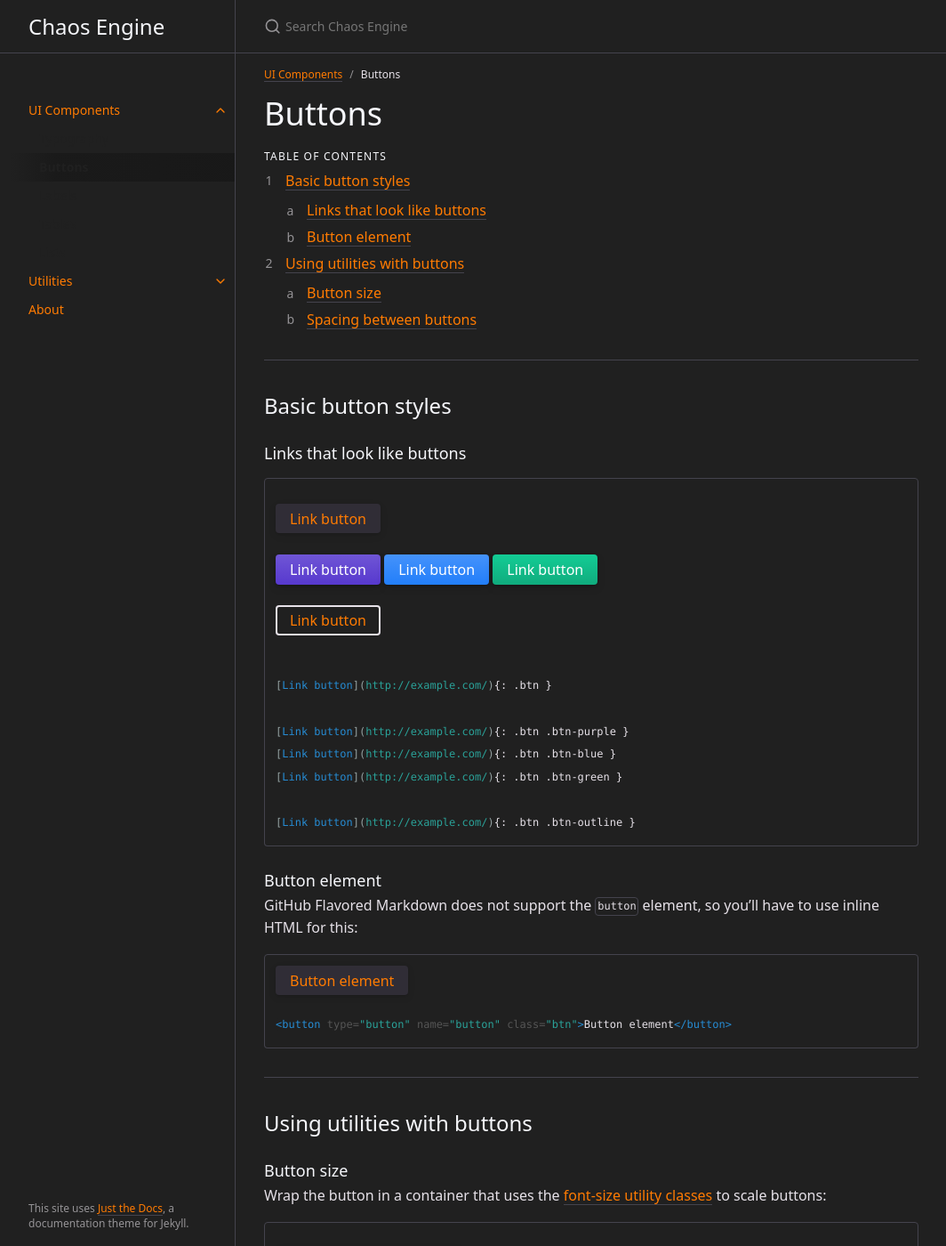
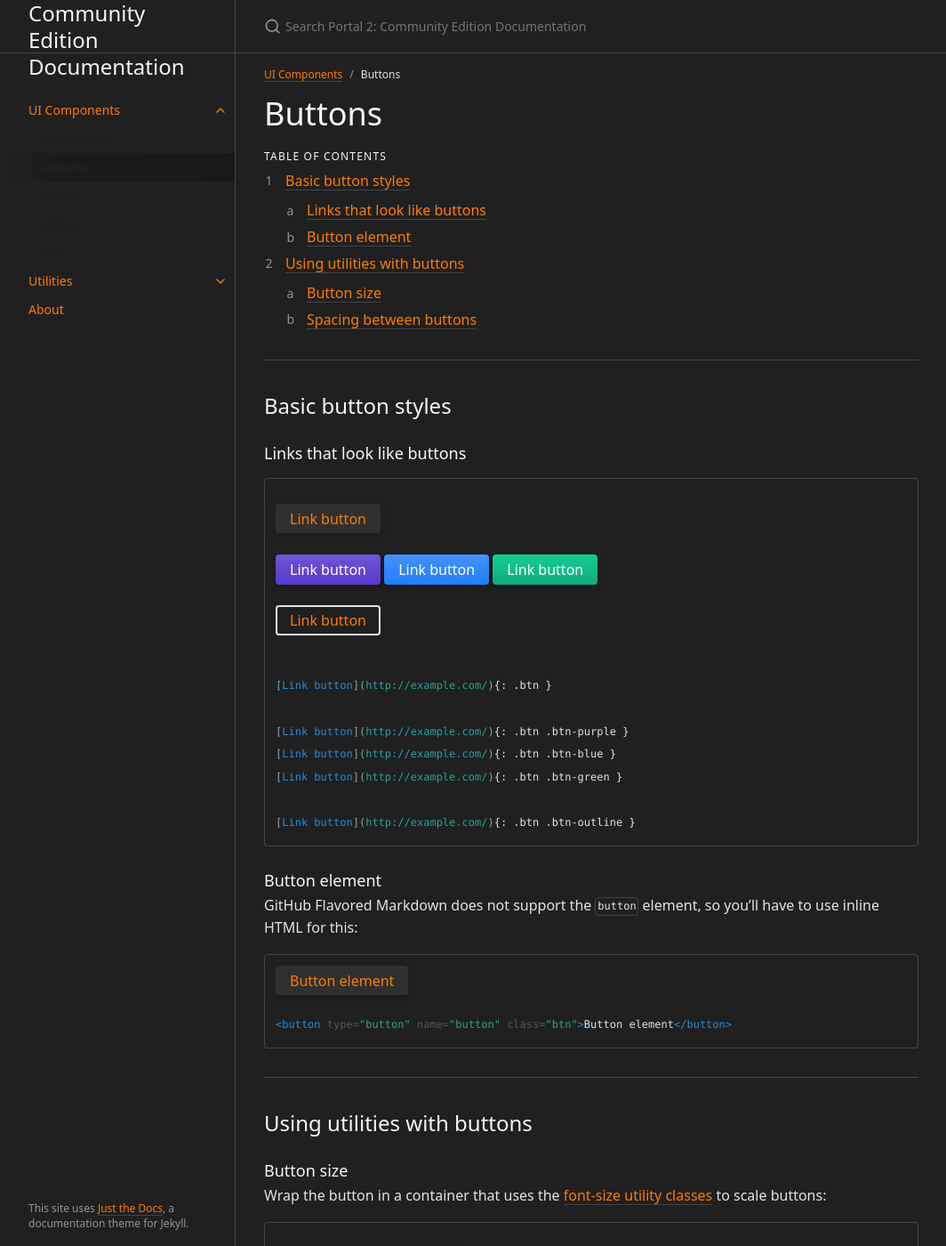
Before and after one commit to JJL772/jjl772.github.io, a Jekyll site: the page built from docs/ui-components/buttons.md, in a window 1280 px wide and 1400 px high. Shown: the whole window at 89% size, without its empty margins (107-1171 px from the left). Built offline with Jekyll 4.4.1, drawn with Linux system fonts in a browser that asks for light colours.

Commit message:
More color tweak

```diff
--- a/_config.yml
+++ b/_config.yml
@@ -13,7 +13,7 @@
 # you will see them accessed via {{ site.title }}, {{ site.github_repo }}, and so on.
 # You can create any custom variable you would like, and they will be accessible
 # in the templates via {{ site.myvariable }}.
-title: Chaos Engine
+title: "Portal 2: Community Edition Documentation"
 description: Chaos Engine Documentation
 baseurl: "/" # the subpath of your site, e.g. /blog
 url: "https://jjl772.github.io" # the base hostname & protocol for your site, e.g. http://example.com
--- a/_sass/color_schemes/dark.scss
+++ b/_sass/color_schemes/dark.scss
@@ -9,7 +9,7 @@
 
 $link-color: #FF7B02;
 $btn-primary-color: #FF7B02;
-$base-button-color: $grey-dk-250;
+$base-button-color: #303030;
 
 $code-background-color: #202020;
 $search-background-color: #202020;
```
